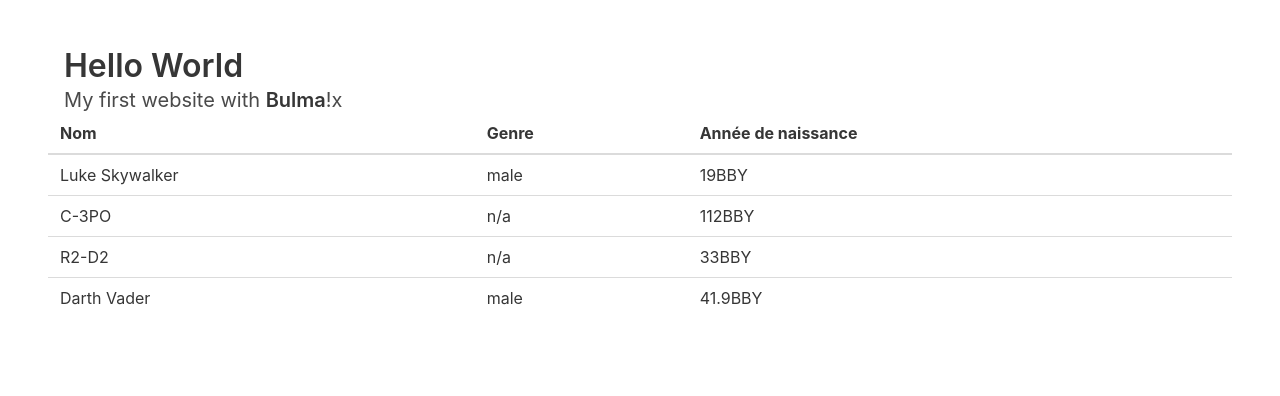
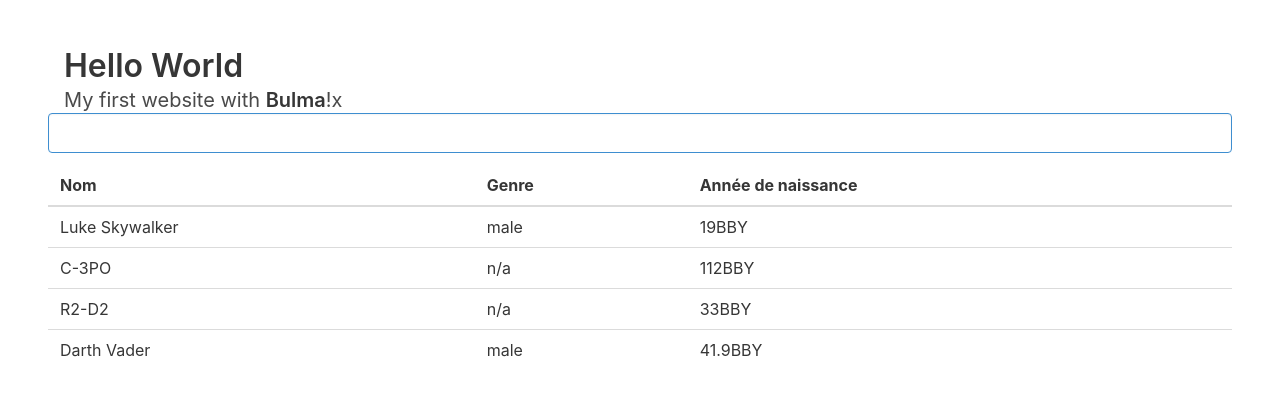
Before and after one commit to EmmanuelDemey/training-react-solutions, a React (Create React App) app in the folder training/: page / in a window 1280 px wide. Shown: the top 396 px of the page. Built offline with nearby package versions, Linux system fonts and the light colour scheme.

Commit message:
feat: pw6

```diff
--- a/training/src/App.js
+++ b/training/src/App.js
@@ -1,7 +1,21 @@
 import React from "react";
 import "./App.css";
+import PeopleList from "./PeopleList";
+import PeopleFilter from "./PeopleFilter";
 
-export const App = () => {
+class App extends React.Component {
+  constructor(props) {
+    super(props);
+    this.state = {
+      input: "",
+    };
+  }
+
+  getInput = (newValue) => {
+    this.setState({ input: newValue });
+  };
+
+  render() {
     const people = [
       {
         name: "Luke Skywalker",
@@ -107,6 +121,10 @@ export const App = () => {
       },
     ];
 
+    const filteredPeople = people.filter((person) => {
+      return person.name.includes(this.state.input);
+    });
+
     return (
       <section className="section">
         <div className="container">
@@ -115,26 +133,11 @@ export const App = () => {
             My first website with <strong>Bulma</strong>!x
           </p>
         </div>
-      <table className="table is-fullwidth">
-        <thead>
-          <tr>
-            <th>Nom</th>
-            <th>Genre</th>
-            <th>Année de naissance</th>
-          </tr>
-        </thead>
-        <tbody>
-          {people.map(({ name, gender, birth_year }, index) => (
-            <tr key={index}>
-              <td>{name}</td>
-              <td>{gender}</td>
-              <td>{birth_year}</td>
-            </tr>
-          ))}
-        </tbody>
-      </table>
+        <PeopleFilter onChangeHandler={this.getInput} />
+        <PeopleList people={filteredPeople} />
       </section>
     );
-};
+  }
+}
 
 export default App;
--- /dev/null
+++ b/training/src/PeopleFilter.js
@@ -0,0 +1,15 @@
+import React from "react";
+
+export default ({ onChangeHandler }) => {
+  return (
+    <div className="field">
+      <div className="control">
+        <input
+          className="input is-info"
+          type="text"
+          onChange={(event) => onChangeHandler(event.target.value)}
+        />
+      </div>
+    </div>
+  );
+};
--- /dev/null
+++ b/training/src/PeopleItem.js
@@ -0,0 +1,11 @@
+import React from "react";
+
+export default ({ person }) => {
+  return (
+    <tr>
+      <td>{person.name}</td>
+      <td>{person.gender}</td>
+      <td>{person.birth_year}</td>
+    </tr>
+  );
+};
--- /dev/null
+++ b/training/src/PeopleList.js
@@ -0,0 +1,21 @@
+import React from "react";
+import PeopleItem from "./PeopleItem";
+
+export default ({ people }) => {
+  return (
+    <table className="table is-fullwidth">
+      <thead>
+        <tr>
+          <th>Nom</th>
+          <th>Genre</th>
+          <th>Année de naissance</th>
+        </tr>
+      </thead>
+      <tbody>
+        {people.map((person, index) => (
+          <PeopleItem person={person} key={index} />
+        ))}
+      </tbody>
+    </table>
+  );
+};
```
Lines whose indentation alone changed are shown as unchanged.
